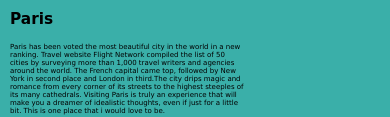
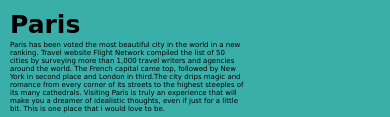
Before and after one commit to VeranoSA/projects, a plain HTML site: page basic_website/Html & Css/my-webpage.html in a window 390 px wide. Shown: the part 365-482 px from the top of the page. Drawn offline with Linux system fonts and the light colour scheme.

Commit message:
errors fixed

```diff
--- a/basic_website/Html & Css/style.css
+++ b/basic_website/Html & Css/style.css
@@ -310,7 +310,8 @@ h6{
     height: 190px;
   }
   h3{
-    margin-bottom: 15px;
+    margin-bottom: 2px;
+    font-size: 25px;
   }
   .place{
     margin-bottom: -5px;
```
Also changed, not shown: 2 other files.
